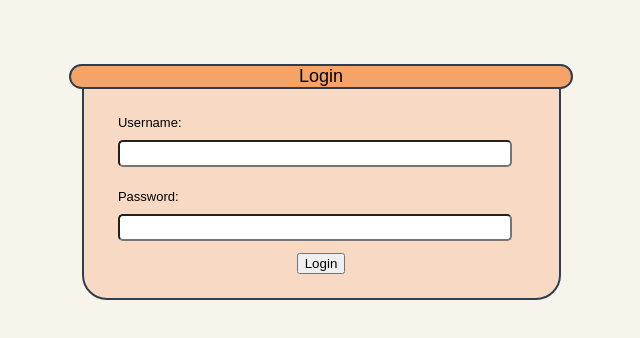
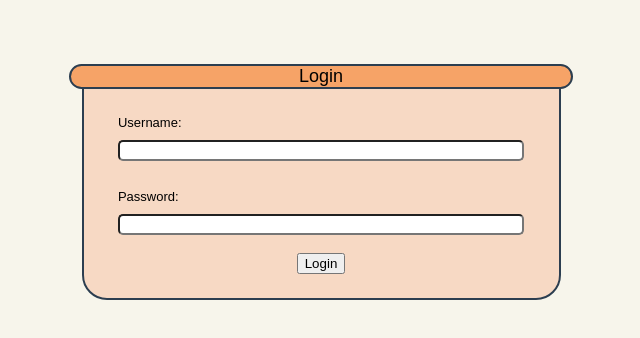
Before and after one commit to ramon-west-software/groceries-react-client, a React (Vite) app: page / in a window 1280 px wide. Shown: the top 338 px of the page, without its empty margins (249-889 px from the left). Built offline with nearby package versions, Linux system fonts and the light colour scheme.

Commit message:
clean comments, fix login styling

```diff
--- a/src/Home.css
+++ b/src/Home.css
@@ -29,6 +29,7 @@ body {
   align-content: center;
   align-items: center;
   max-width: 500px;
+  min-width:300px
 }
 
 .login-form {
@@ -36,16 +37,11 @@ body {
   flex-direction: column;
   padding: 5%;
   align-items: center;
-  /* align-content: center; */
-  /* justify-items: center; */
-  /* justify-content: center; */
 }
 
 .login-form-input {
   justify-content: center;
   align-items: start;
-  width: 95%;
-  height: 100%;
   font-family: "Chalkboard SE", sans-serif;
   font-size: small;
   border-radius: 5px;
@@ -59,7 +55,6 @@ body {
   display: flex;
   justify-content: flex-start;
   align-items: center;
-  /* border-radius: 10px; */
   border: 2px solid #2c3e50;
 }
 
```
